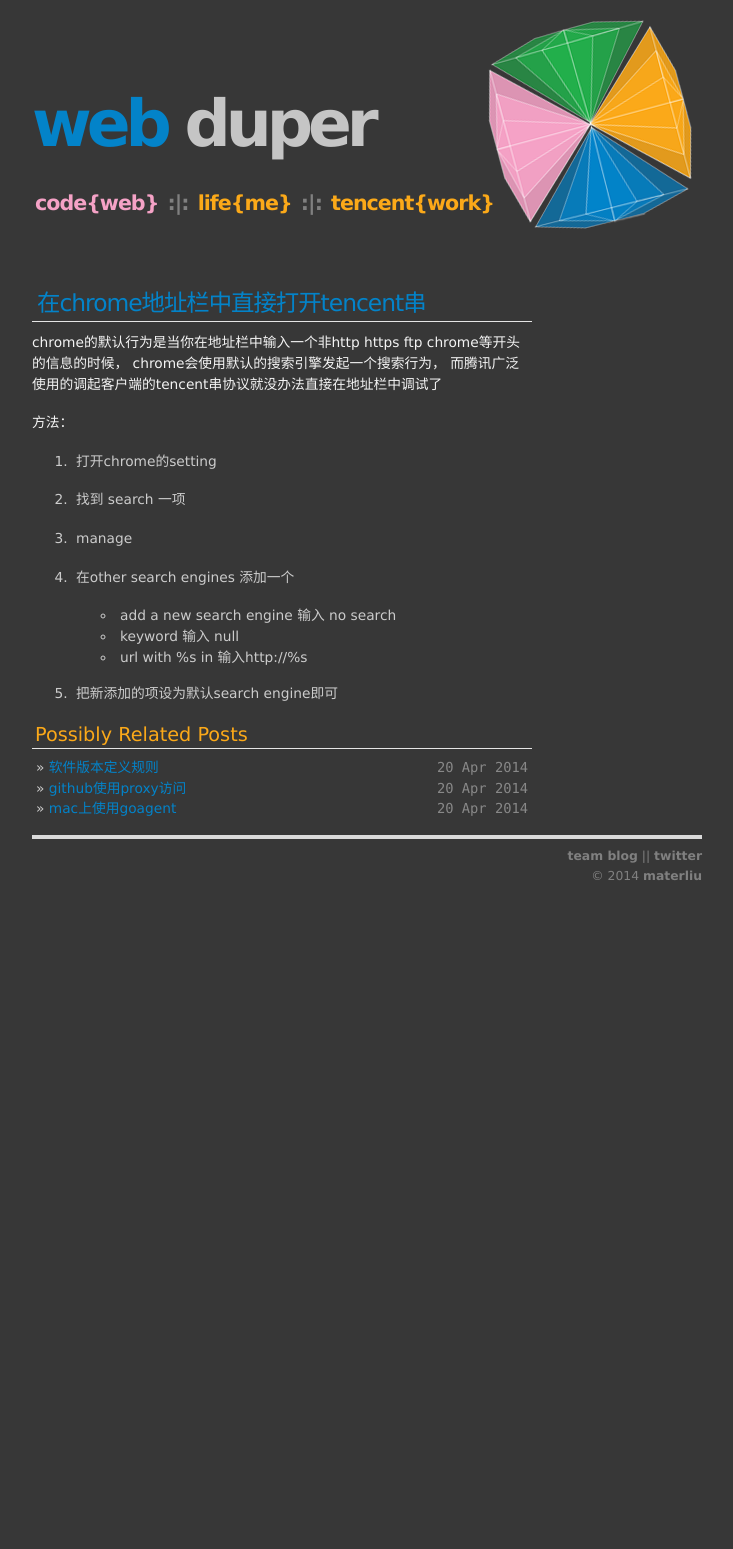
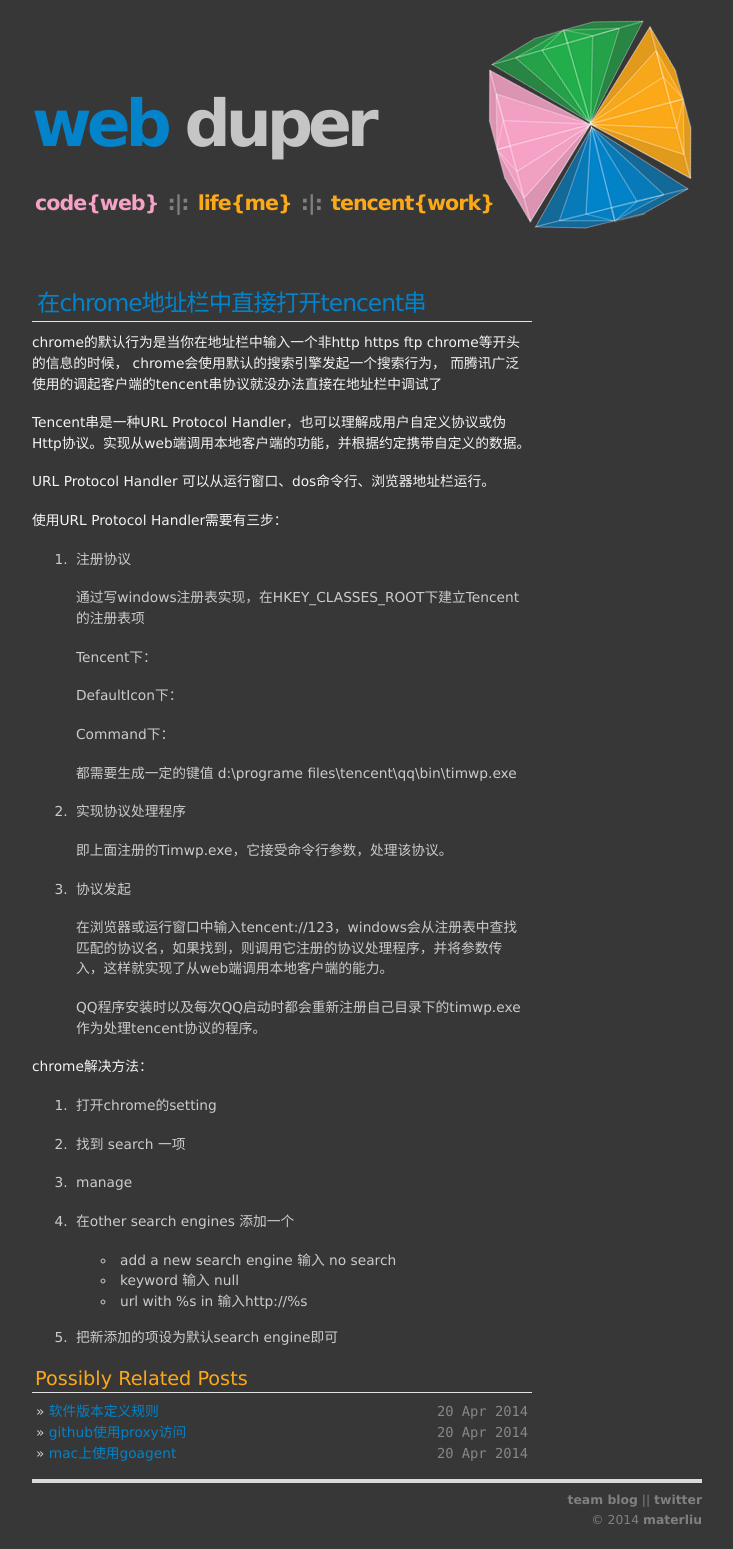
Before and after one commit to materliu/materliu.github.io, a Jekyll site: the page built from all/web/ideas/_posts/2014-04-21-chrome-address-bar-instant-tencent.md, in a window 1280 px wide. Shown: the whole page, without its empty margins (273-1006 px from the left). Built offline with Jekyll 4.4.1, drawn with Linux system fonts in a browser that asks for light colours; Markdown is read by kramdown in place of the engine named in the settings; before the commit the page ends 905 px from its top, so only the background shows below that.

Commit message:
更新tencent串的前因后果！

```diff
--- a/all/web/ideas/_posts/2014-04-21-chrome-address-bar-instant-tencent.md
+++ b/all/web/ideas/_posts/2014-04-21-chrome-address-bar-instant-tencent.md
@@ -7,7 +7,35 @@
 
 chrome的默认行为是当你在地址栏中输入一个非http https ftp chrome等开头的信息的时候， chrome会使用默认的搜索引擎发起一个搜索行为， 而腾讯广泛使用的调起客户端的tencent串协议就没办法直接在地址栏中调试了
 
-方法：
+Tencent串是一种URL Protocol Handler，也可以理解成用户自定义协议或伪Http协议。实现从web端调用本地客户端的功能，并根据约定携带自定义的数据。
+
+URL Protocol Handler 可以从运行窗口、dos命令行、浏览器地址栏运行。
+
+使用URL Protocol Handler需要有三步：
+
+1. 注册协议
+
+    通过写windows注册表实现，在HKEY_CLASSES_ROOT下建立Tencent的注册表项
+
+    Tencent下：
+
+    DefaultIcon下：
+
+    Command下：
+
+    都需要生成一定的键值 d:\programe files\tencent\qq\bin\timwp.exe
+
+2. 实现协议处理程序
+
+    即上面注册的Timwp.exe，它接受命令行参数，处理该协议。
+
+3. 协议发起
+
+    在浏览器或运行窗口中输入tencent://123，windows会从注册表中查找匹配的协议名，如果找到，则调用它注册的协议处理程序，并将参数传入，这样就实现了从web端调用本地客户端的能力。
+
+    QQ程序安装时以及每次QQ启动时都会重新注册自己目录下的timwp.exe作为处理tencent协议的程序。
+
+chrome解决方法：
 
 1. 打开chrome的setting
 
```
